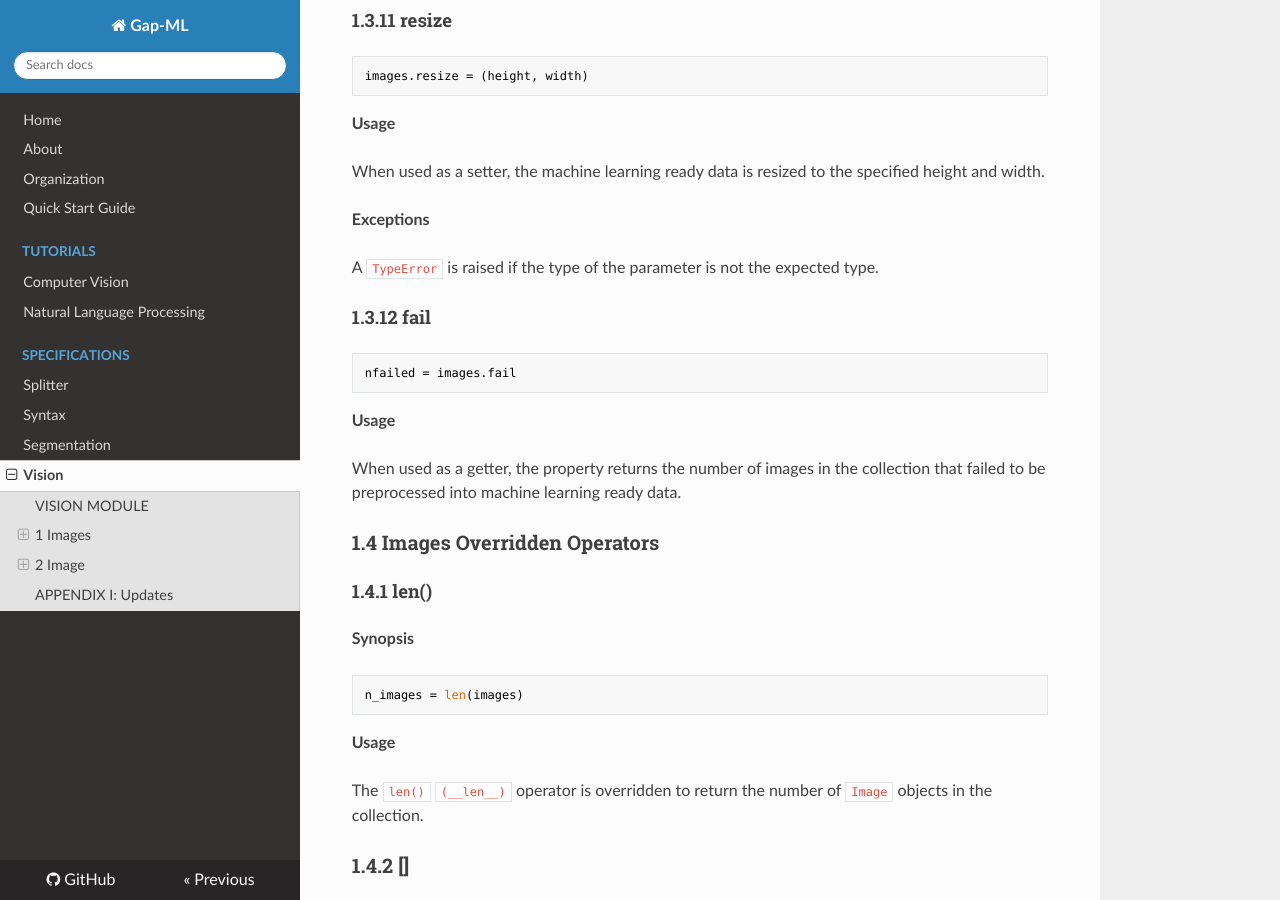
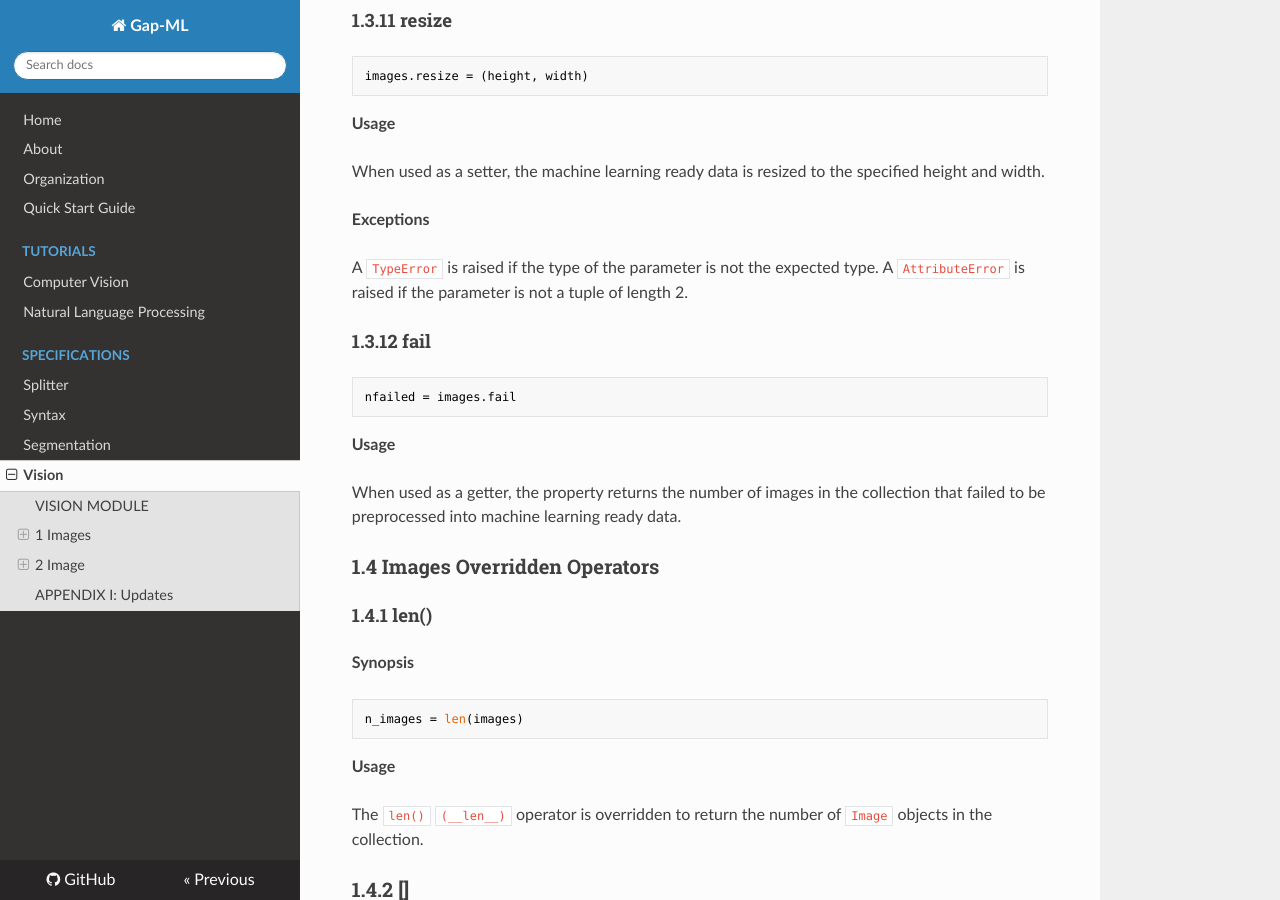
Before and after one commit to andrewferlitsch/Gap, an MkDocs documentation site: the page built from docs/specs/vision_spec.md, in a window 1280 px wide and 900 px high, scrolled down 8408 px. Built offline with MkDocs 1.6.1, drawn with Linux system fonts in a browser that asks for light colours; nearby versions of some CDN libraries.

Commit message:
Update vision_spec.md

```diff
--- a/docs/specs/vision_spec.md
+++ b/docs/specs/vision_spec.md
@@ -337,6 +337,7 @@ When used as a setter, the machine learning ready data is resized to the specifi
 **Exceptions**
 
 A `TypeError` is raised if the type of the parameter is not the expected type.
+A `AttributeError` is raised if the parameter is not a tuple of length 2.
 
 #### 1.3.12 fail
 
```
